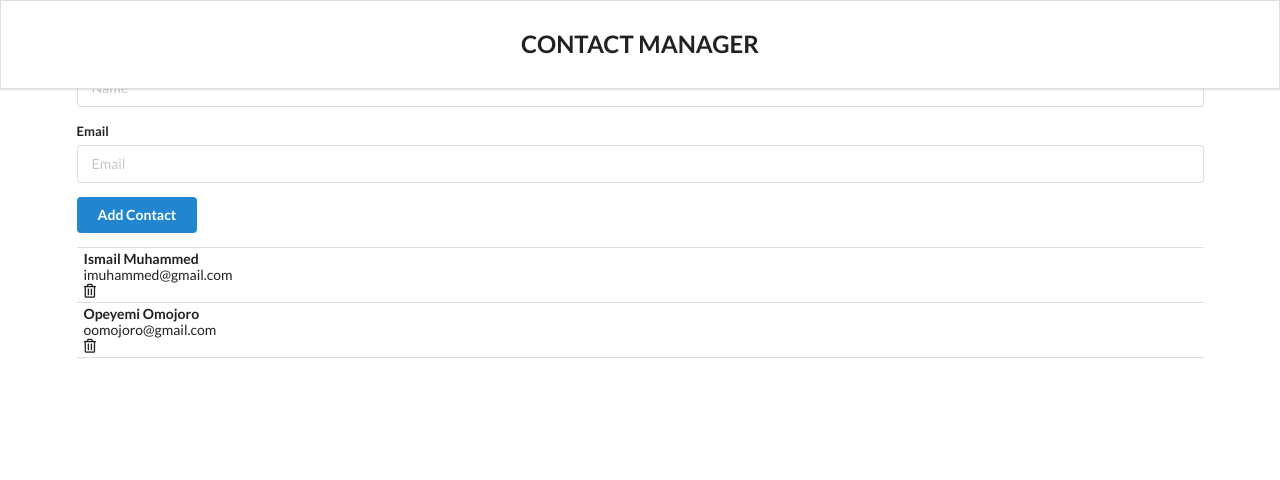
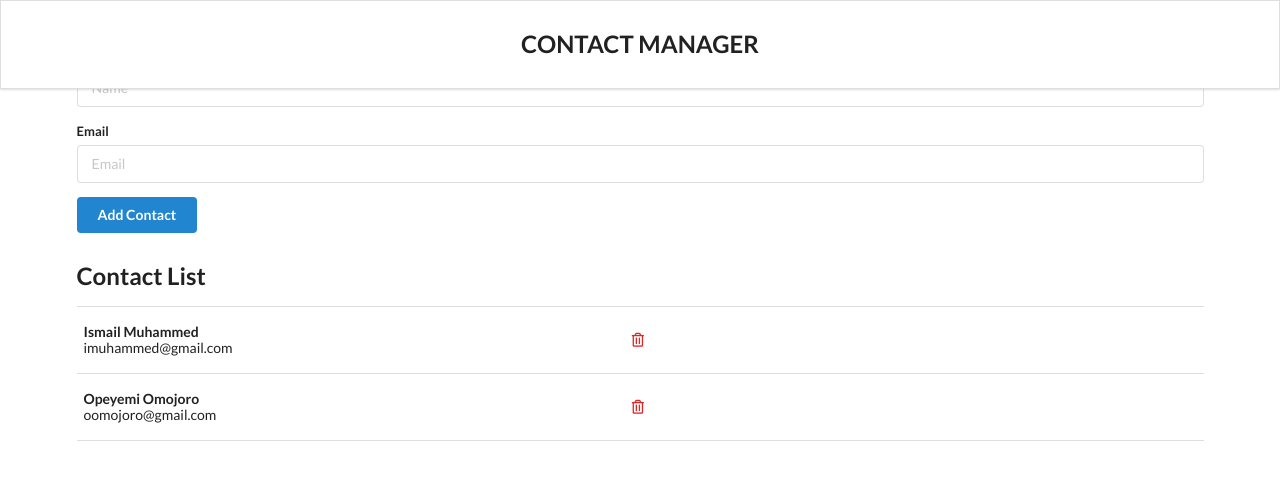
Before and after one commit to IsmailMuhammed2019/contactmanagern, a React (Vite) app: page / in a window 1280 px wide. Shown: the top 480 px of the page. Built offline with nearby package versions, Linux system fonts and the light colour scheme.

Commit message:
style contact list display

```diff
--- a/src/components/ContactList.jsx
+++ b/src/components/ContactList.jsx
@@ -4,15 +4,16 @@ const ContactList = (props) => {
         const {contacts} = props
   return (
     <div className='ui celled list'>
+      <h2 style={{marginTop:'2rem'}}>Contact List</h2>
     {contacts.map((contact) => {
         const {id, name, email} = contact
         return(
-            <div className='item' key={id}>
-            <div className='content'>
+            <div className='item' key={id} style={{display: 'table', width: '100%'}}>
+            <div className='content' style={{marginTop:'1rem', marginBottom:'1rem'}}>
                 <div className='header'>{name}</div>
                 <div>{email}</div>
             </div>
-            <i className='trash alternate outline icon'></i>
+            <i className='trash alternate outline icon red' style={{verticalAlign: 'middle'}}></i>
         </div>
         )
     })
```
